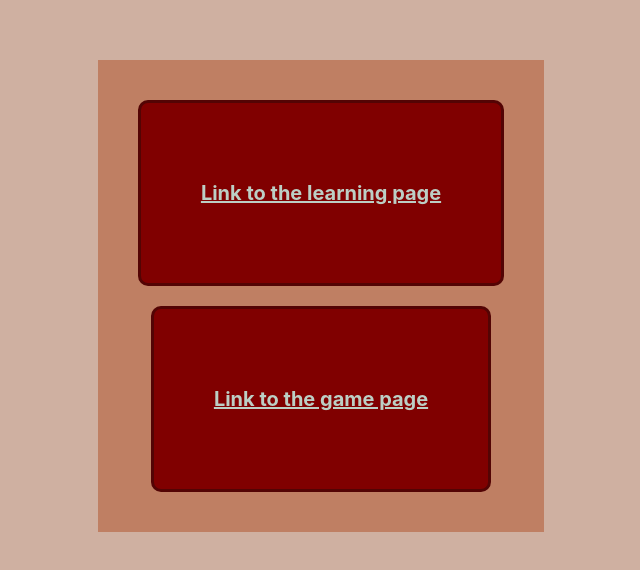
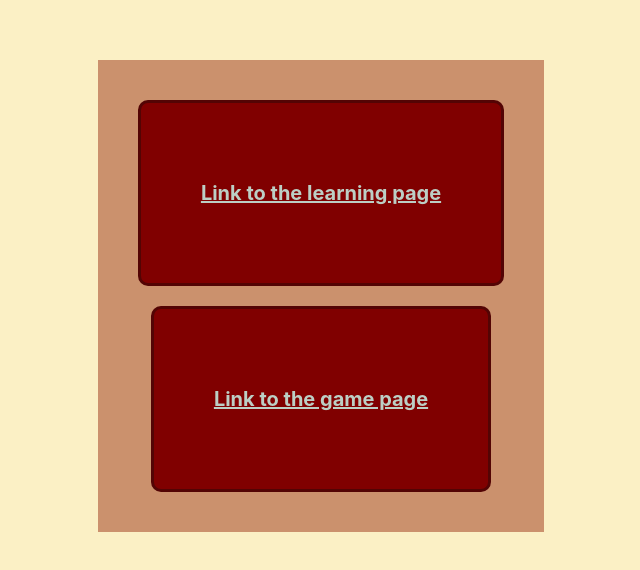
Before and after one commit to robertlangereis/dog-game-project, a React (Create React App) app: page / in a window 1280 px wide. Shown: the part 132-702 px from the top of the page, without its empty margins (319-959 px from the left). Built offline with nearby package versions, Linux system fonts and the light colour scheme.

Commit message:
add css class image withing div class images. Add css properties for body, .image and img

```diff
--- a/src/components/DogListPage/DogSpfBreed/DogBreedImages.css
+++ b/src/components/DogListPage/DogSpfBreed/DogBreedImages.css
@@ -1,5 +1,14 @@
-.images {
+body {
+  background-color: rgb(251, 240, 197);
+}
+
+.image {
   display: flex;
   flex-direction: column;
+  align-items: center;
+}
 
+img {
+  margin: 10px;
+  border: 5px solid rgb(170, 188, 206);
 }
--- a/src/components/DogListPage/DogSpfBreed/DogBreedImages.js
+++ b/src/components/DogListPage/DogSpfBreed/DogBreedImages.js
@@ -13,8 +13,10 @@ export default (props) => {
             <Link to="/">Go back to the index</Link>
 
             <div class='images'>
-                {!images && 'Loading...'}
-                {images && images.slice(0, 10).map(url => <img key={url} src={url} alt="Dog" />)}
+                <div class='image'>
+                    {!images && 'Loading...'}
+                    {images && images.slice(0, 10).map(url => <img key={url} src={url} alt="Dog" />)}
+                </div>
             </div>
         </div>
     )
```
